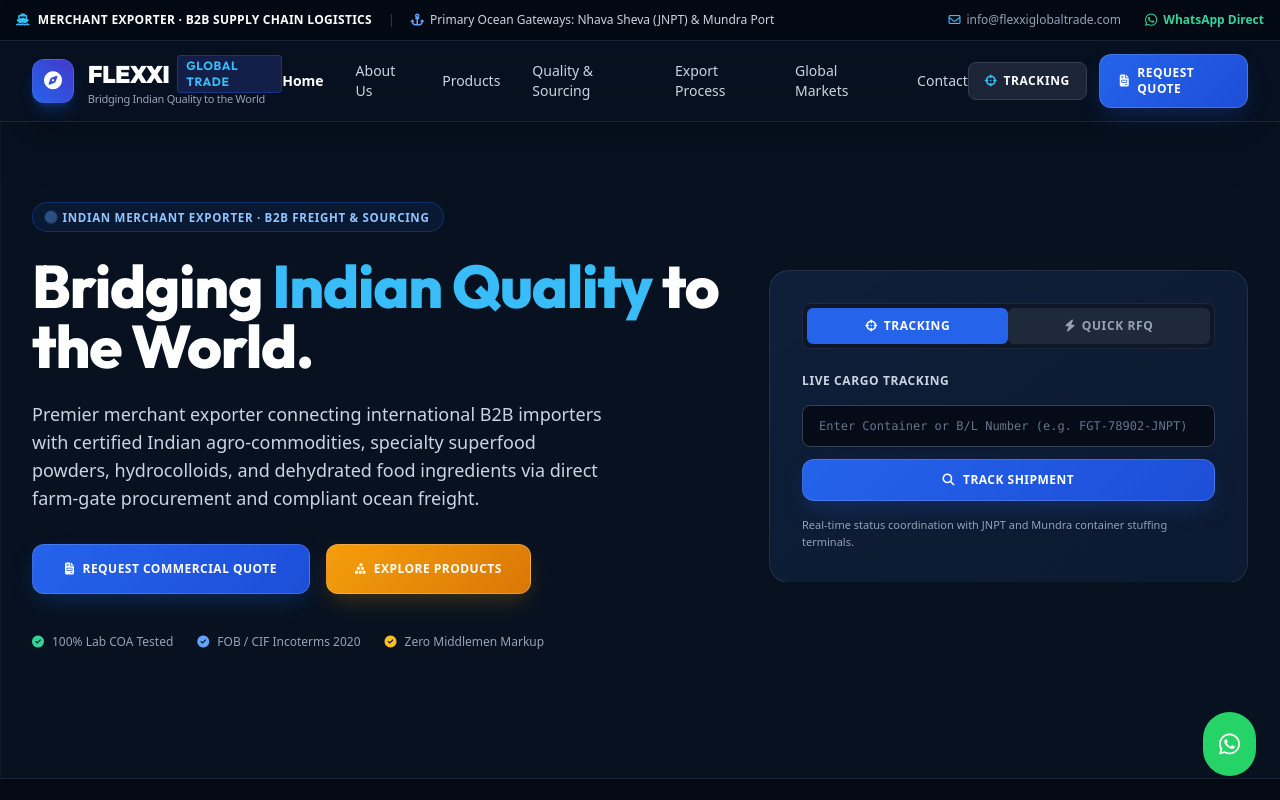
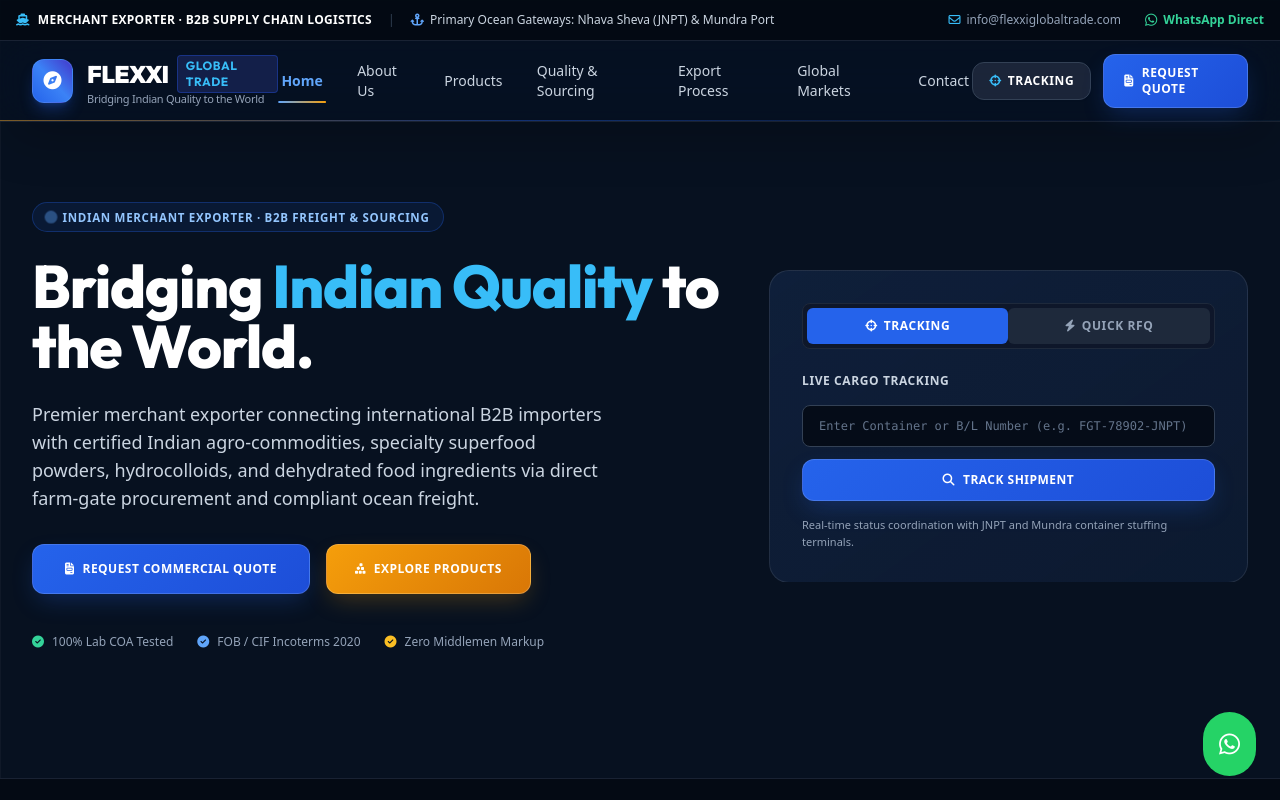
Before and after one commit to shreyaskumbhar4-hub/flexxiglobaltrade, a plain HTML site: page index.html in a window 1280 px wide. Shown: the top 800 px of the page. Drawn offline with nearby package versions, Linux system fonts and the light colour scheme.

Commit message:
header design chenge

```diff
--- a/assets/css/style.css
+++ b/assets/css/style.css
@@ -1,9 +1,7 @@
 /* Flexxi Global Trade - Ultra-Reliable Global Trade & Maritime Corporate System */
-/* Color Palette: Deep Maritime Navy (#071120 / #0c1a30), Sovereign Royal Blue (#2563eb), Warm Champagne Gold (#d97706 / #f59e0b), Crisp Snow White (#ffffff) */
 @import url('https://fonts.googleapis.com/css2?family=Plus+Jakarta+Sans:wght@300;400;500;600;700;800&family=Outfit:wght@400;500;600;700;800;900&family=Space+Grotesk:wght@500;600;700&display=swap');
 
 :root {
-  /* High-Trust Reliable Corporate Tones */
   --bg-navy-deep: #071120;
   --bg-navy-surface: #0d1b32;
   --bg-navy-card: #122443;
@@ -11,7 +9,6 @@
   --border-subtle: rgba(255, 255, 255, 0.09);
   --border-focus: rgba(37, 99, 235, 0.45);
 
-  /* Primary Trust Colors: Sovereign Maritime Blue & Subtle Warm Gold Accents */
   --c-blue-primary: #2563eb;
   --c-blue-hover: #1d4ed8;
   --c-blue-glow: rgba(37, 99, 235, 0.28);
@@ -57,9 +54,39 @@ h1, h2, h3, h4, .font-heading {
    STARTING / HERO ENTRANCE KEYFRAME ANIMATIONS
    ========================================================== */
 @keyframes heroFadeDown {
+  from { opacity: 0; transform: translateY(-24px); }
+  to { opacity: 1; transform: translateY(0); }
+}
+
+@keyframes heroFadeUp {
+  from { opacity: 0; transform: translateY(32px); }
+  to { opacity: 1; transform: translateY(0); }
+}
+
+@keyframes heroScaleIn {
+  from { opacity: 0; transform: scale(0.94); }
+  to { opacity: 1; transform: scale(1); }
+}
+
+@keyframes floatGentle {
+  0%, 100% { transform: translateY(0px); }
+  50% { transform: translateY(-6px); }
+}
+
+.animate-hero-fade-down { animation: heroFadeDown 0.8s cubic-bezier(0.16, 1, 0.3, 1) forwards; }
+.animate-hero-fade-up { opacity: 0; animation: heroFadeUp 0.9s cubic-bezier(0.16, 1, 0.3, 1) 0.15s forwards; }
+.animate-hero-lead { opacity: 0; animation: heroFadeUp 0.9s cubic-bezier(0.16, 1, 0.3, 1) 0.3s forwards; }
+.animate-hero-actions { opacity: 0; animation: heroFadeUp 0.9s cubic-bezier(0.16, 1, 0.3, 1) 0.45s forwards; }
+.animate-hero-card { opacity: 0; animation: heroScaleIn 1s cubic-bezier(0.16, 1, 0.3, 1) 0.35s forwards; }
+.floating-element { animation: floatGentle 6s ease-in-out infinite; }
+
+/* ==========================================================
+   ANIMATED & ATTRACTIVE HEADER SYSTEM
+   ========================================================== */
+@keyframes navSlideDown {
   from {
     opacity: 0;
-    transform: translateY(-24px);
+    transform: translateY(-100%);
   }
   to {
     opacity: 1;
@@ -67,66 +94,100 @@ h1, h2, h3, h4, .font-heading {
   }
 }
 
-@keyframes heroFadeUp {
-  from {
-    opacity: 0;
-    transform: translateY(32px);
-  }
-  to {
-    opacity: 1;
-    transform: translateY(0);
-  }
+@keyframes compassSpin {
+  0% { transform: rotate(0deg); }
+  25% { transform: rotate(-25deg); }
+  75% { transform: rotate(25deg); }
+  100% { transform: rotate(0deg); }
 }
 
-@keyframes heroScaleIn {
-  from {
-    opacity: 0;
-    transform: scale(0.94);
-  }
-  to {
-    opacity: 1;
-    transform: scale(1);
-  }
+@keyframes shimmerEffect {
+  0% { background-position: -200% 0; }
+  100% { background-position: 200% 0; }
 }
 
-@keyframes floatGentle {
-  0%, 100% {
-    transform: translateY(0px);
-  }
-  50% {
-    transform: translateY(-6px);
-  }
+.header-entrance-anim {
+  animation: navSlideDown 0.75s cubic-bezier(0.16, 1, 0.3, 1) forwards;
 }
 
-.animate-hero-fade-down {
-  animation: heroFadeDown 0.8s cubic-bezier(0.16, 1, 0.3, 1) forwards;
+/* Glassmorphism Navbar with ambient edge reflection */
+.reliable-navbar {
+  background: rgba(7, 17, 32, 0.82);
+  backdrop-filter: blur(24px) saturate(180%);
+  -webkit-backdrop-filter: blur(24px) saturate(180%);
+  border-bottom: 1px solid rgba(255, 255, 255, 0.08);
+  box-shadow: 0 10px 30px -10px rgba(0, 0, 0, 0.5);
+  transition: all 0.35s ease;
 }
 
-.animate-hero-fade-up {
-  opacity: 0;
-  animation: heroFadeUp 0.9s cubic-bezier(0.16, 1, 0.3, 1) 0.15s forwards;
+/* Shimmer Line underneath the navbar */
+.navbar-shimmer-border {
+  position: absolute;
+  bottom: 0;
+  left: 0;
+  width: 100%;
+  height: 1px;
+  background: linear-gradient(90deg,
+    transparent 0%,
+    rgba(56, 189, 248, 0.3) 25%,
+    rgba(245, 158, 11, 0.6) 50%,
+    rgba(37, 99, 235, 0.4) 75%,
+    transparent 100%);
+  background-size: 200% 100%;
+  animation: shimmerEffect 8s linear infinite;
 }
 
-.animate-hero-lead {
-  opacity: 0;
-  animation: heroFadeUp 0.9s cubic-bezier(0.16, 1, 0.3, 1) 0.3s forwards;
+/* Interactive Compass Spin on Logo Hover */
+.logo-icon-box {
+  transition: all 0.4s cubic-bezier(0.16, 1, 0.3, 1);
+}
+.group:hover .logo-icon-box {
+  transform: scale(1.08);
+  box-shadow: 0 0 25px rgba(37, 99, 235, 0.6);
+}
+.group:hover .logo-icon-box i {
+  animation: compassSpin 1.2s ease-in-out;
 }
 
-.animate-hero-actions {
-  opacity: 0;
-  animation: heroFadeUp 0.9s cubic-bezier(0.16, 1, 0.3, 1) 0.45s forwards;
+/* Nav Item Animated Sliding Underline */
+.nav-link-item {
+  position: relative;
+  padding: 0.5rem 0.2rem;
+  transition: color 0.25s ease;
 }
 
-.animate-hero-card {
-  opacity: 0;
-  animation: heroScaleIn 1s cubic-bezier(0.16, 1, 0.3, 1) 0.35s forwards;
+.nav-link-item::after {
+  content: '';
+  position: absolute;
+  bottom: -4px;
+  left: 50%;
+  width: 0%;
+  height: 2px;
+  background: linear-gradient(90deg, #38bdf8, #2563eb);
+  border-radius: 9999px;
+  transition: all 0.3s cubic-bezier(0.16, 1, 0.3, 1);
+  transform: translateX(-50%);
 }
 
-.floating-element {
-  animation: floatGentle 6s ease-in-out infinite;
+.nav-link-item:hover {
+  color: #ffffff !important;
 }
 
-/* Subtle Architectural Ambient Background Grids */
+.nav-link-item:hover::after {
+  width: 100%;
+}
+
+.nav-link-active {
+  color: #60a5fa !important;
+  font-weight: 700;
+}
+
+.nav-link-active::after {
+  width: 100%;
+  background: linear-gradient(90deg, #60a5fa, #f59e0b);
+}
+
+/* Ambient Background Meshes */
 .reliable-bg-mesh {
   background-image:
     radial-gradient(circle at 15% 15%, rgba(37, 99, 235, 0.15) 0%, transparent 45%),
@@ -142,15 +203,7 @@ h1, h2, h3, h4, .font-heading {
   background-size: 48px 48px;
 }
 
-/* Sophisticated Frosted Navbar */
-.reliable-navbar {
-  background: rgba(7, 17, 32, 0.88);
-  backdrop-filter: blur(20px);
-  -webkit-backdrop-filter: blur(20px);
-  border-bottom: 1px solid var(--border-subtle);
-}
-
-/* Elegant High-Trust Action Buttons */
+/* Action Buttons */
 .btn-primary-blue {
   background: linear-gradient(135deg, #2563eb 0%, #1d4ed8 100%);
   color: #ffffff;
--- a/index.html
+++ b/index.html
@@ -67,44 +67,47 @@
     </div>
   </header>
 
-  <!-- SOPHISTICATED CORPORATE STICKY NAVBAR -->
-  <nav class="sticky top-[39px] z-40 reliable-navbar shadow-2xl transition duration-300">
+  <!-- SOPHISTICATED & ATTRACTIVE ANIMATED NAVBAR -->
+  <nav class="sticky top-[39px] z-40 reliable-navbar header-entrance-anim shadow-2xl relative">
+    <!-- Animated Edge Reflection Shimmer Border -->
+    <div class="navbar-shimmer-border"></div>
+
     <div class="max-w-7xl mx-auto px-4 sm:px-6 lg:px-8">
       <div class="flex items-center justify-between h-20">
 
-        <!-- Logo -->
+        <!-- Interactive Compass Animated Logo -->
         <a href="index.html" class="flex items-center space-x-3.5 group">
-          <div class="w-11 h-11 rounded-xl bg-gradient-to-tr from-blue-600 to-indigo-700 flex items-center justify-center text-white shadow-lg shadow-blue-600/30 group-hover:scale-105 transition-transform border border-blue-400/25">
+          <div class="logo-icon-box w-11 h-11 rounded-xl bg-gradient-to-tr from-blue-600 via-blue-500 to-indigo-700 flex items-center justify-center text-white shadow-lg shadow-blue-600/30 border border-blue-400/30">
             <i class="fa-solid fa-compass text-lg"></i>
           </div>
           <div>
             <span class="font-heading text-2xl font-black tracking-tight text-white flex items-center gap-2">
-              FLEXXI <span class="text-sky-400 text-xs font-bold tracking-wider uppercase bg-blue-950/80 px-2 py-0.5 rounded border border-blue-800/60">GLOBAL TRADE</span>
+              FLEXXI <span class="text-sky-400 text-xs font-bold tracking-wider uppercase bg-blue-950/80 px-2 py-0.5 rounded border border-blue-800/60 shadow-sm">GLOBAL TRADE</span>
             </span>
             <p class="text-[11px] text-slate-400 font-medium tracking-tight -mt-0.5">Bridging Indian Quality to the World</p>
           </div>
         </a>
 
-        <!-- Main Desktop Navigation -->
-        <div class="hidden lg:flex items-center space-x-8 text-sm font-medium">
-          <a href="index.html" class="text-white font-semibold transition hover:text-sky-400">Home</a>
-          <a href="about.html" class="text-slate-300 transition hover:text-white">About Us</a>
-          <a href="products.html" class="text-slate-300 transition hover:text-white">Products</a>
-          <a href="quality.html" class="text-slate-300 transition hover:text-white">Quality & Sourcing</a>
-          <a href="export-process.html" class="text-slate-300 transition hover:text-white">Export Process</a>
-          <a href="markets.html" class="text-slate-300 transition hover:text-white">Global Markets</a>
-          <a href="contact.html" class="text-slate-300 transition hover:text-white">Contact</a>
+        <!-- Desktop Navigation Links with Animated Sliding Underline Indicator -->
+        <div class="hidden lg:flex items-center space-x-7 text-sm font-medium">
+          <a href="index.html" class="nav-link-item nav-link-active">Home</a>
+          <a href="about.html" class="nav-link-item text-slate-300">About Us</a>
+          <a href="products.html" class="nav-link-item text-slate-300">Products</a>
+          <a href="quality.html" class="nav-link-item text-slate-300">Quality & Sourcing</a>
+          <a href="export-process.html" class="nav-link-item text-slate-300">Export Process</a>
+          <a href="markets.html" class="nav-link-item text-slate-300">Global Markets</a>
+          <a href="contact.html" class="nav-link-item text-slate-300">Contact</a>
         </div>
 
         <!-- High-Trust Reliable Action Buttons -->
         <div class="flex items-center space-x-3">
-          <a href="#quick-action-hub" class="hidden sm:inline-flex items-center justify-center px-4 py-2.5 rounded-lg text-xs font-bold tracking-wider uppercase text-white bg-slate-800/90 hover:bg-slate-700 border border-slate-700 transition">
+          <a href="#quick-action-hub" class="hidden sm:inline-flex items-center justify-center px-4 py-2.5 rounded-xl text-xs font-bold tracking-wider uppercase text-white bg-slate-800/90 hover:bg-slate-700/90 border border-slate-700 hover:border-blue-400/50 shadow-sm transition-all duration-300">
             <i class="fa-solid fa-crosshairs mr-1.5 text-sky-400"></i> Tracking
           </a>
           <a href="rfq.html" class="btn-primary-blue px-5 py-2.5 text-xs">
             <i class="fa-solid fa-file-invoice mr-2 text-xs"></i> Request Quote
           </a>
-          <button id="mobile-menu-btn" aria-label="Toggle Navigation Menu" aria-expanded="false" class="lg:hidden p-2.5 rounded-lg text-slate-300 hover:text-white bg-slate-800/80 border border-slate-700">
+          <button id="mobile-menu-btn" aria-label="Toggle Navigation Menu" aria-expanded="false" class="lg:hidden p-2.5 rounded-xl text-slate-300 hover:text-white bg-slate-800/80 border border-slate-700 focus:outline-none">
             <i class="fa-solid fa-bars-staggered text-lg"></i>
           </button>
         </div>
@@ -113,7 +116,7 @@
 
     <!-- Responsive Collapsible Mobile Menu Drawer -->
     <div id="mobile-menu" class="hidden lg:hidden border-b border-slate-800 bg-[#071120]/98 px-5 pt-3 pb-6 space-y-2.5 backdrop-blur-xl">
-      <a href="index.html" class="block py-2 px-3 rounded-lg text-white bg-slate-800 font-medium">Home</a>
+      <a href="index.html" class="block py-2 px-3 rounded-lg text-white bg-blue-950/60 font-medium">Home</a>
       <a href="about.html" class="block py-2 px-3 rounded-lg text-slate-300 hover:bg-slate-800/60 font-medium">About Us</a>
       <a href="products.html" class="block py-2 px-3 rounded-lg text-slate-300 hover:bg-slate-800/60 font-medium">Products</a>
       <a href="quality.html" class="block py-2 px-3 rounded-lg text-slate-300 hover:bg-slate-800/60 font-medium">Quality & Sourcing</a>
```
